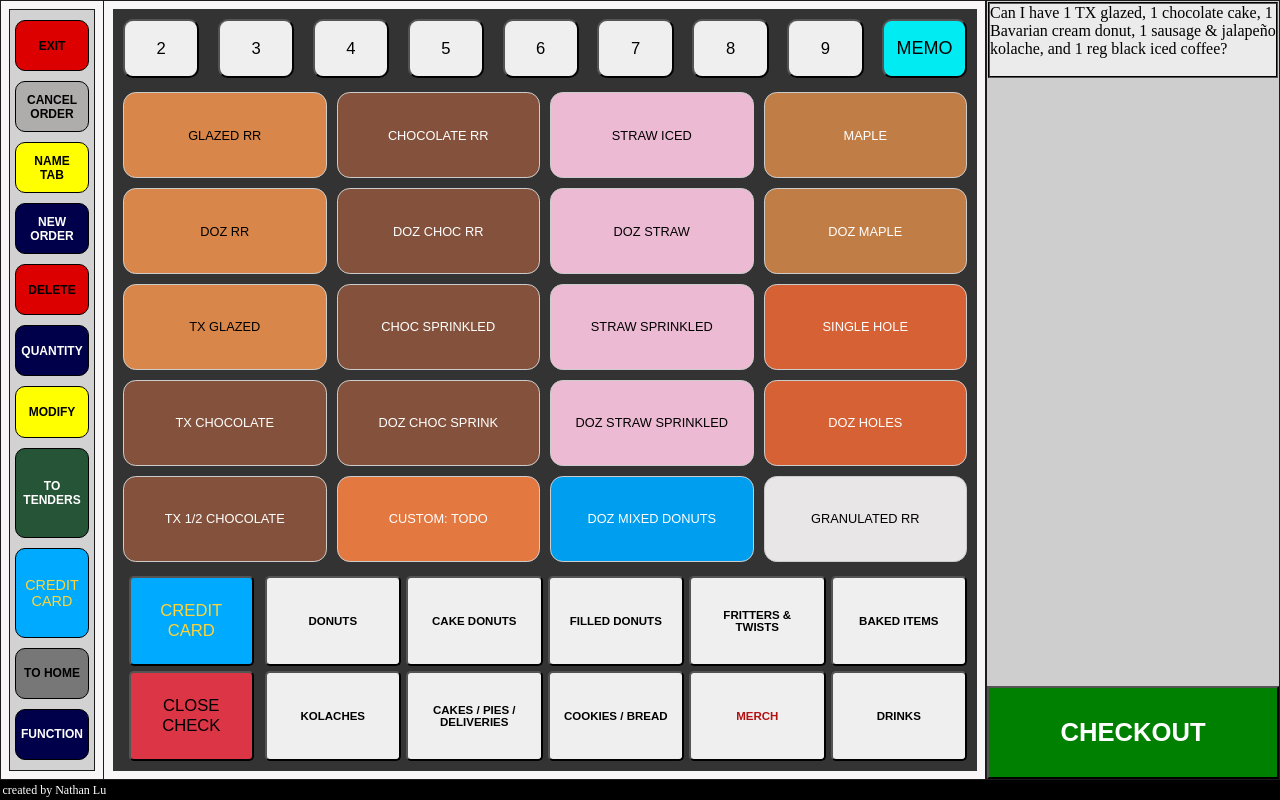
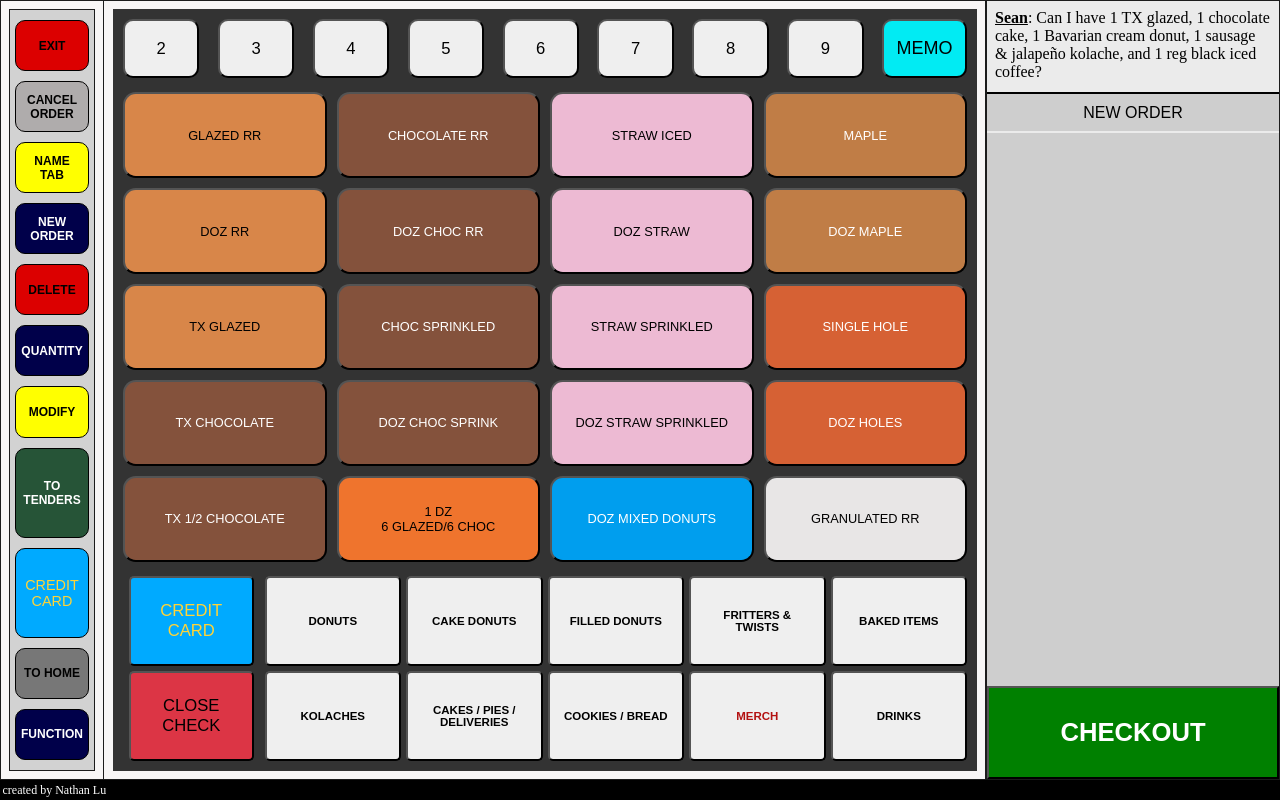
Before and after one commit to random-ant/RRDonuts-Employee-Trainer, a React (Vite) app: page / in a window 1280 px wide. Built offline with nearby package versions, Linux system fonts and the light colour scheme.

Commit message:
update customer name and prompt for order panel

```diff
--- a/src/App.jsx
+++ b/src/App.jsx
@@ -38,7 +38,7 @@ function ContextProvider({ children }) {
   const [currItemQuantity, setCurrItemQuantity] = useState(1);
   const [selectedItems, setSelectedItems] = useState([]);
   const [currSolution, setCurrSolution] = useState(getRandSolution());
-  const [customerName, setCustomerName] = useState("");
+  const [customerName, setCustomerName] = useState("NEW ORDER");
   const [currMenuPage, setCurrMenuPage] = useState(1);
 
   return (
--- a/src/components/MenuPages/TopRowPages.jsx
+++ b/src/components/MenuPages/TopRowPages.jsx
@@ -22,7 +22,14 @@ export function DonutPage() {
       <MenuItem isDozen itemID={107} display="DOZ STRAW SPRINKLED" color="rgb(237,186,211)" />
       <MenuItem isDozen itemID={108} display="DOZ HOLES" color="rgb(214,97,52)" />
       <MenuItem itemID={110} color="rgb(132,82,60)" />
-      <MenuItem isDozen itemID={111} display="CUSTOM: TODO" color="rgb(227,120,64)" />
+      <button
+        className="menu-item disabled-button"
+        style={{ backgroundColor: "rgb(239, 116, 45)" }}
+        id="dozen-glazed"
+      >
+        1 DZ <br /> 6 GLAZED/6 CHOC
+      </button>
+      {/* <MenuItem isDozen itemID={111} display="CUSTOM: TODO" color="rgb(227,120,64)" /> */}
       <MenuItem itemID={111} color="rgb(0,158,238)" />
       <MenuItem itemID={112} />
     </div>
--- a/src/components/MenuPanel/menu.css
+++ b/src/components/MenuPanel/menu.css
@@ -53,7 +53,6 @@
   padding: 5%;
   height: 100%;
   font-size: 1vw;
-  border: 1px solid #ccc;
   border-radius: 1vw;
   text-align: center;
   cursor: pointer;
--- a/src/components/OptionsPanel/NameButton.jsx
+++ b/src/components/OptionsPanel/NameButton.jsx
@@ -7,7 +7,8 @@ export default function NameButton() {
   const { customerName, setCustomerName } = useContext(CustomerNameContext);
 
   const handleInputChange = (event) => {
-    setCustomerName(event.target.value);
+    let input = event.target.value;
+    setCustomerName(input.toUpperCase());
   };
 
   return (
--- a/src/components/OrderPanel/OrderPanel.jsx
+++ b/src/components/OrderPanel/OrderPanel.jsx
@@ -14,7 +14,7 @@ export default function OrderPanel() {
   return (
     <div className="order-container">
       <Prompter />
-      <div className="name-display">{customerName}</div>
+      <p id="name-display">{customerName}</p>
       <OrderList />
 
       {/* TODO: add money summary */}
--- a/src/components/OrderPanel/orders.css
+++ b/src/components/OrderPanel/orders.css
@@ -1,18 +1,18 @@
 .order-container {
   display: grid;
-  grid-template-rows: 10% 8% 1fr 12%;
+  grid-template-rows: 12% 5% 1fr 12%;
   background-color: rgb(206, 206, 206);
   border: 1px solid #1c1c1c;
 }
 
-.name-display {
+#name-display {
   display: flex;
   justify-content: center;
   align-items: center;
-  font-size: 1.8vw;
-  font-weight: bold;
+  font-family: Sans-serif;
+  font-size: 2vh;
   color: black;
-  text-decoration: underline;
+  border-bottom: 2px solid rgb(235, 235, 235);
 }
 
 .order-list-container {
--- a/src/components/Popup/popup.css
+++ b/src/components/Popup/popup.css
@@ -12,13 +12,13 @@
 
 .popup-box {
   background: rgb(244, 241, 241);
-  padding: 20px;
-  border-radius: 4px;
+  padding: 5vmin;
+  border-radius: 1%;
   box-shadow: 0px 0px 10px rgba(0, 0, 0, 1);
   text-align: center;
-  min-width: 700px;
-  min-height: 500px;
-  transform: translateY(-20px);
+  width: 50%;
+  height: 60%;
+  transform: translateY(-2vh);
 
   display: flex;
   align-items: center;
@@ -26,22 +26,22 @@
 }
 
 .popup-content {
-  font-size: 28px;
+  font-size: 2.5vw;
 }
 
 .close-popup-button {
   position: absolute;
-  bottom: 10px;
-  right: 10px;
-  width: 70px;
+  bottom: 1%;
+  right: 1%;
+  width: 7%;
+  height: 8%;
   background: #070707;
   color: white;
   border: none;
-  padding: 10px 15px;
   text-align: center;
   font-weight: bold;
   cursor: pointer;
-  border-radius: 5px;
+  border-radius: 12%;
 }
 
 .close-popup-button:hover {
--- a/src/components/Prompter/Prompter.jsx
+++ b/src/components/Prompter/Prompter.jsx
@@ -10,11 +10,13 @@ export default function Prompter() {
   return (
     <>
       <div className="prompt-container" onClick={() => setPopupOpen(true)}>
-        {currSolution.prompt}
+        <span className="custName">{currSolution.customer_name}</span>: {currSolution.prompt}
       </div>
 
       <Popup isOpen={isPopupOpen} onClose={() => setPopupOpen(false)}>
-        <p>This is a reusable popup component.</p>
+        <h2>Customer Order</h2>
+        <br />
+        <span className="custName">{currSolution.customer_name}</span>: {currSolution.prompt}
       </Popup>
     </>
   );
--- a/src/components/Prompter/prompter.css
+++ b/src/components/Prompter/prompter.css
@@ -1,6 +1,18 @@
 .prompt-container {
   background-color: rgb(235, 235, 235);
-  border: 2px groove black;
-  margin: 1px;
+  padding: 1vmin;
+  font-size: 2vh;
+  border-bottom: 2px solid black;
   cursor: pointer;
+  overflow: scroll;
+  box-sizing: border-box;
 }
+.prompt-container::-webkit-scrollbar {
+  display: none; /* remove scroll bar */
+}
+
+.custName {
+  font-weight: bold;
+  text-decoration: underline;
+  color: rgb(0, 0, 0);
+}
--- a/src/helpers/solutions.js
+++ b/src/helpers/solutions.js
@@ -1,9 +1,9 @@
 const SOLUTION_LITERALS = [
   // customer_name, prompt, [[item_id, quantity, [modifiers]], note/comment
-  ["john", "Can I have 6 glazed donuts?", [[101, 6]]],
+  ["John", "Can I have 6 glazed donuts?", [[101, 6]]],
 
   [
-    "emily",
+    "Emily",
     "Can I have 6 glazed donuts and 6 chocolate donuts?",
     [
       [101, 6],
@@ -12,7 +12,7 @@ const SOLUTION_LITERALS = [
   ],
 
   [
-    "michael",
+    "Michael",
     "Can I have 4 glazed donuts, 4 chocolate donuts, and 4 strawberry iced donuts?",
     [
       [101, 4],
@@ -22,7 +22,7 @@ const SOLUTION_LITERALS = [
   ],
 
   [
-    "sarah",
+    "Sarah",
     "Can I have 3 glazed donuts, 2 blueberry cake donuts, 2 plain cake donuts, 2 chocolate cake donuts, and 2 spice cake donuts?",
     [
       [101, 3],
@@ -35,7 +35,7 @@ const SOLUTION_LITERALS = [
   ],
 
   [
-    "david",
+    "David",
     "Can I have 3 glazed donuts, 1dz donut holes, 2 white milks, and a regular iced latte?",
     [
       [101, 3],
@@ -46,7 +46,7 @@ const SOLUTION_LITERALS = [
   ],
 
   [
-    "jessica",
+    "Jessica",
     "Can I have a Texas-sized half-and-half donut, 2dz donut holes, 1 chocolate milk, and 1 regular sausage and cheese kolache?",
     [
       [110, 1],
@@ -58,7 +58,7 @@ const SOLUTION_LITERALS = [
   ],
 
   [
-    "anthony",
+    "Anthony",
     "Can I have 1 bavarian cream donut, 1 eclair, 1 cream bismark, 1 baked cinnamon roll, and 1 bottled water?",
     [
       [303, 1],
@@ -70,7 +70,7 @@ const SOLUTION_LITERALS = [
   ],
 
   [
-    "laura",
+    "Laura",
     "Can I have 3 glazed donuts, 3 maple donuts, 3 strawberry sprinkled donuts, 2 chocolate sprinkled donuts, 1 bavarian cream donut, 1dz donut holes, and 1 large Dr. Pepper?",
     [
       [101, 3],
@@ -85,7 +85,7 @@ const SOLUTION_LITERALS = [
   ],
 
   [
-    "daniel",
+    "Daniel",
     "Can I have 1 large jalapeno cheese kolache, 1 regular cheese kolache, 1 tx-sized cinnamon roll, and 1 regular coffee?",
     [
       [604, 1],
@@ -97,14 +97,14 @@ const SOLUTION_LITERALS = [
   ],
 
   [
-    "sophia",
+    "Sophia",
     "Can I have 1dz glazed donuts in two separate boxes?",
     [[101, 12, ["MEMO: 2bx of 6 glazed donuts"]]],
     "Need to type in the memo box '2bx of 6 glazed donuts'",
   ],
 
   [
-    "matthew",
+    "Matthew",
     "Can I have 3 strawberry fruit kolaches, 2 glazed donuts, 2 blueberry fruit kolaches, 3 cream cheese kolaches, 2 maple donuts, and 3 regular cokes?",
     [
       [506, 3],
@@ -118,7 +118,7 @@ const SOLUTION_LITERALS = [
   ],
 
   [
-    "keisha",
+    "Keisha",
     "Can I have 2 glazed, 1dz donut holes, and 1 reg Dr. Pepper?",
     [
       [101, 2],
--- a/src/hooks/useSolution.jsx
+++ b/src/hooks/useSolution.jsx
@@ -49,7 +49,7 @@ export default function useSolution() {
   const nextSolution = () => {
     setCurrSolution(getRandSolution());
     setUserOrder([]);
-    setCustomerName("");
+    setCustomerName("NEW ORDER");
   };
 
   return { checkOrder, nextSolution };
```
